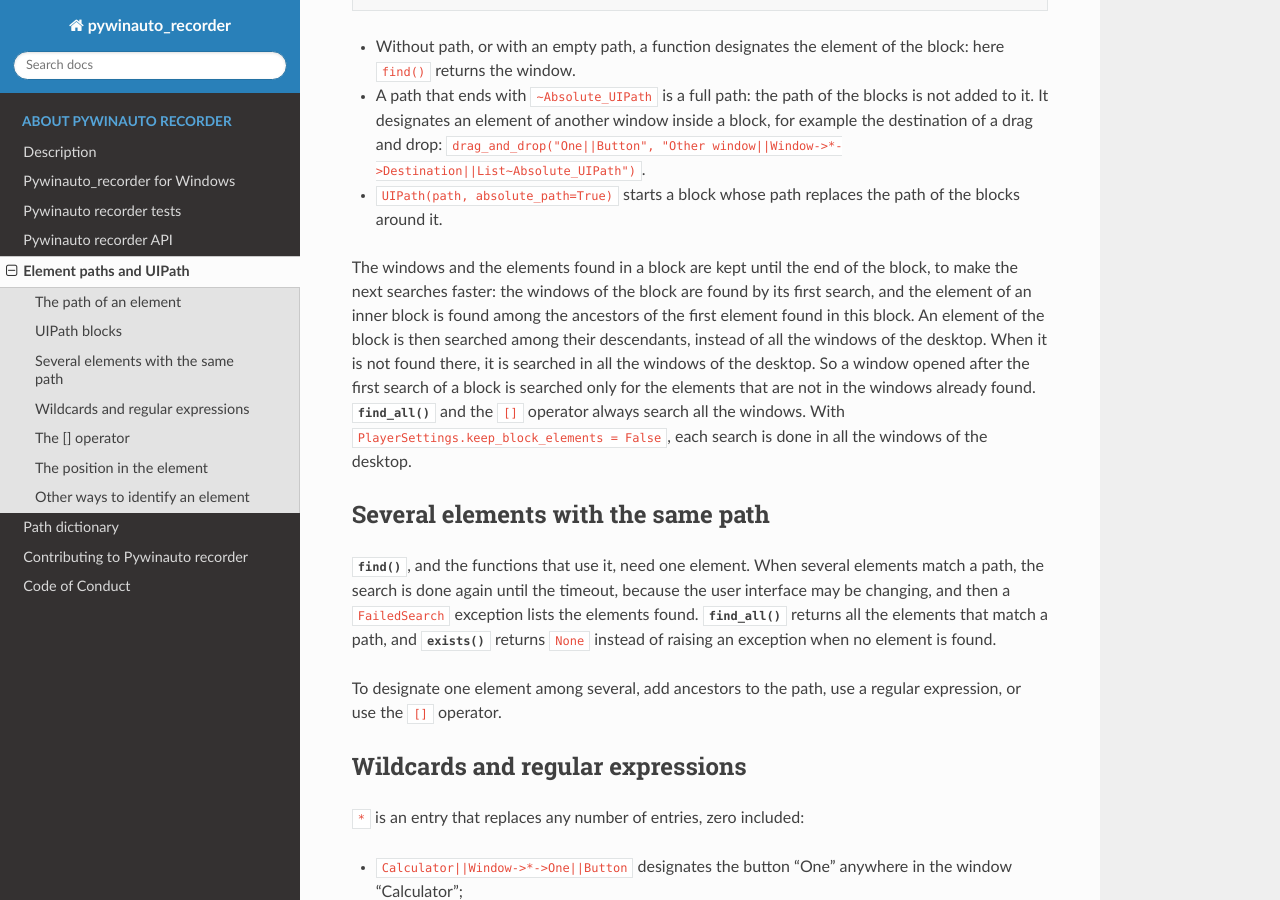
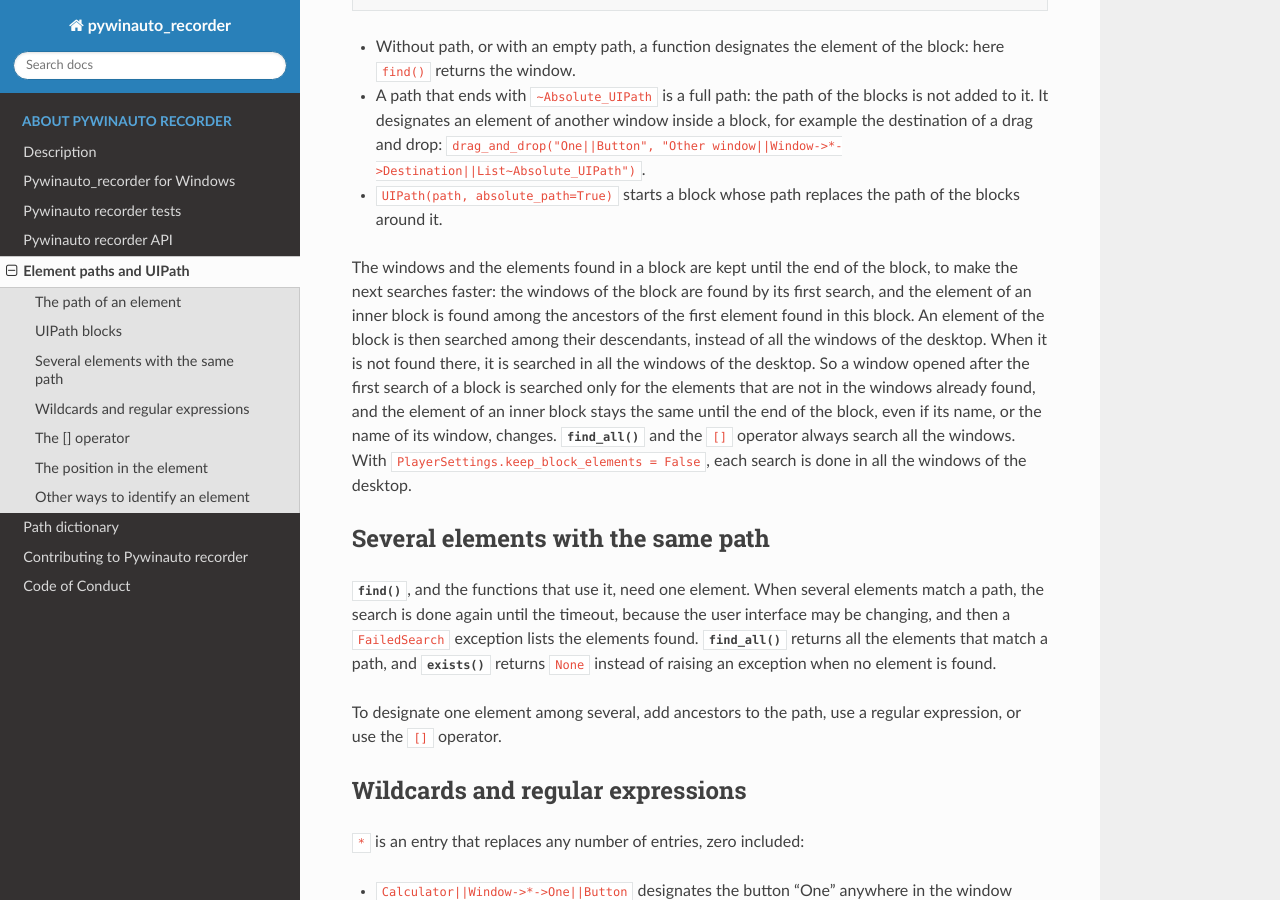
Before and after one commit to beuaaa/pywinauto_recorder, a Sphinx documentation site: the page built from docs/element_paths.rst, in a window 1280 px wide and 900 px high, scrolled down 1224 px. Built offline with Sphinx 7.4.7 and the Read the Docs theme 3.1.0, drawn with Linux system fonts in a browser that asks for light colours.

Commit message:
Document and test the names of the elements kept for UIPath blocks
The element of an inner block stays the same until the end of the
block, even if its name or the name of its window changes: the paths of
the elements searched among its descendants are checked from it. The
searches in the windows of the block still check the paths from the
windows, like before. The documentation of the UIPath blocks says it,
and a test checks both (issue #49).

The test with the real UI Automation tree searches a window with a
visible child whose names can be written in a path among all the
windows: the first window had none on the Windows runner of the CI, and
the test was skipped.

Co-Authored-By: Claude Opus 5.5 <noreply@anthropic.com>
Claude-Session: https://claude.ai/code/session_01SP9WQRXyjKiRpRx3tcsBT7

```diff
--- a/docs/element_paths.rst
+++ b/docs/element_paths.rst
@@ -57,12 +57,13 @@ common, in ``UIPath`` blocks:
   ``drag_and_drop("One||Button", "Other window||Window->*->Destination||List~Absolute_UIPath")``.
 - ``UIPath(path, absolute_path=True)`` starts a block whose path replaces the path of the blocks around it.
 
-The windows and the elements found in a block are kept until the end of the block, to make the next searches faster:
-the windows of the block are found by its first search, and the element of an inner block is found among the ancestors
-of the first element found in this block. An element of the block is then searched among their descendants, instead of
-all the windows of the desktop. When it is not found there, it is searched in all the windows of the desktop. So a
-window opened after the first search of a block is searched only for the elements that are not in the windows already
-found. :func:`~pywinauto_recorder.player.find_all` and the ``[]`` operator always search all the windows. With
+The windows and the elements found in a block are kept until the end of the block, to make the next searches faster: the
+windows of the block are found by its first search, and the element of an inner block is found among the ancestors of
+the first element found in this block. An element of the block is then searched among their descendants, instead of all
+the windows of the desktop. When it is not found there, it is searched in all the windows of the desktop. So a window
+opened after the first search of a block is searched only for the elements that are not in the windows already found,
+and the element of an inner block stays the same until the end of the block, even if its name, or the name of its
+window, changes. :func:`~pywinauto_recorder.player.find_all` and the ``[]`` operator always search all the windows. With
 ``PlayerSettings.keep_block_elements = False``, each search is done in all the windows of the desktop.
 
 Several elements with the same path
```
Also changed, not shown: 2 other files.
